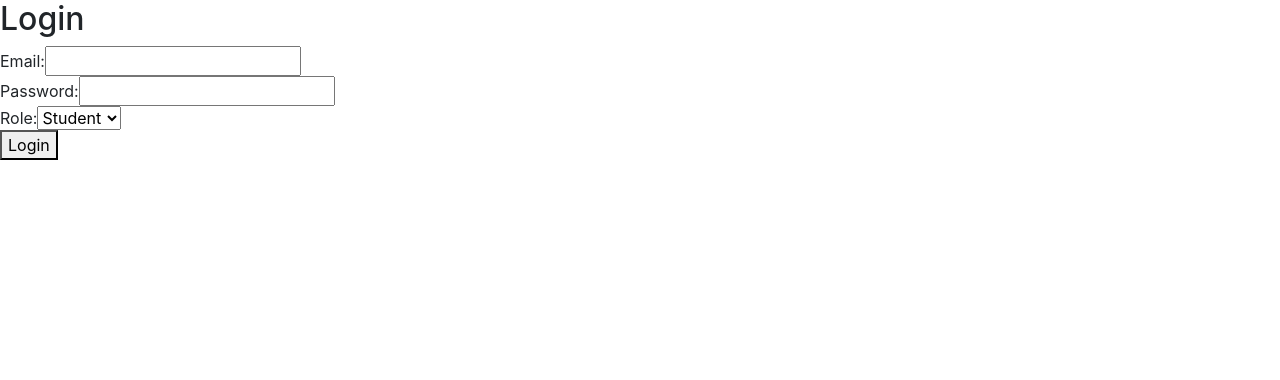
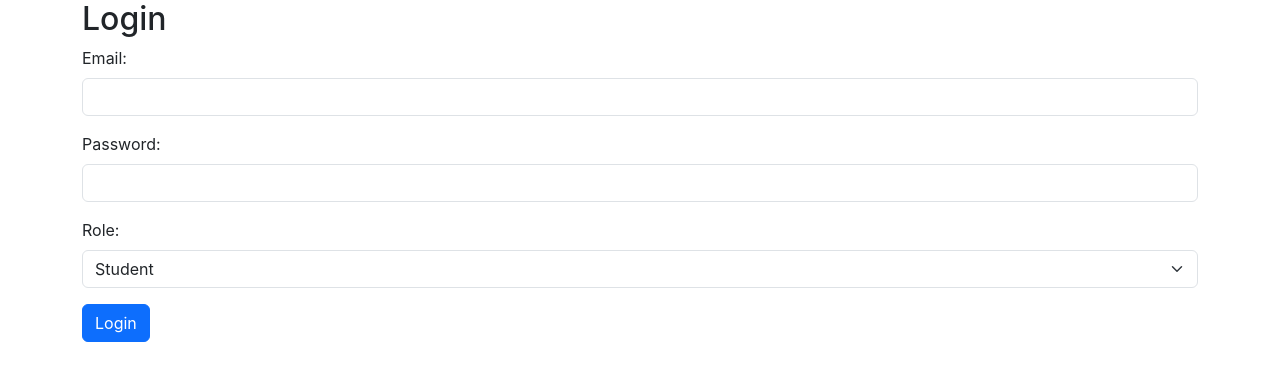
Before and after one commit to hackerhihello/studentblog, a React (Create React App) app: page / in a window 1280 px wide. Shown: the top 380 px of the page. Built offline with nearby package versions, Linux system fonts and the light colour scheme.

Commit message:
update the code

```diff
--- a/src/components/Login.js
+++ b/src/components/Login.js
@@ -41,25 +41,25 @@ const Login = () => {
   };
 
   return (
-    <div>
+    <div className="container">
       <h2>Login</h2>
       <form onSubmit={handleSubmit}>
-        <div>
-          <label>Email:</label>
-          <input type="text" value={email} onChange={(e) => setEmail(e.target.value)} />
+        <div className="mb-3">
+          <label className="form-label">Email:</label>
+          <input type="text" className="form-control" value={email} onChange={(e) => setEmail(e.target.value)} />
         </div>
-        <div>
-          <label>Password:</label>
-          <input type="password" value={password} onChange={(e) => setPassword(e.target.value)} />
+        <div className="mb-3">
+          <label className="form-label">Password:</label>
+          <input type="password" className="form-control" value={password} onChange={(e) => setPassword(e.target.value)} />
         </div>
-        <div>
-          <label>Role:</label>
-          <select value={role} onChange={(e) => setRole(e.target.value)}>
+        <div className="mb-3">
+          <label className="form-label">Role:</label>
+          <select className="form-select" value={role} onChange={(e) => setRole(e.target.value)}>
             <option value="student">Student</option>
             <option value="teacher">Teacher</option>
           </select>
         </div>
-        <button type="submit">Login</button>
+        <button type="submit" className="btn btn-primary">Login</button>
       </form>
     </div>
   );
--- a/src/components/StudentDashboard.js
+++ b/src/components/StudentDashboard.js
@@ -1,9 +1,10 @@
 import React, { useState, useEffect } from 'react';
-import { Link } from 'react-router-dom';
+import { Link, useNavigate } from 'react-router-dom';
 
 const StudentDashboard = () => {
   const [blogs, setBlogs] = useState([]);
   const [email, setEmail] = useState('');
+  const navigate = useNavigate();
 
   useEffect(() => {
     // Fetch student's email from the session storage
@@ -18,13 +19,25 @@ const StudentDashboard = () => {
     // Fetch student's blogs based on email from the backend API
     fetch(`http://localhost:3000/api/student/blogs/${userEmail}`)
       .then(response => response.json())
-      .then(data => setBlogs(data))
+      .then(data => {
+        // Filter out the accepted blogs
+        const acceptedBlogs = data.filter(blog => blog.status === 'accepted');
+        setBlogs(acceptedBlogs);
+      })
       .catch(error => console.error('Error fetching blogs:', error));
   }, []);
+
+  const handleCreateBlog = () => {
+    navigate('/create-blog');
+  };
+
   // console.log(blogs);
   return (
     <div className="container">
       <h2 className="mt-4">Student Dashboard</h2>
+      <div className="d-flex justify-content-end mt-2">
+        <button className="btn btn-primary" onClick={handleCreateBlog}>Create Blog</button>
+      </div>
       <ul className="list-group mt-4">
         {blogs.map(blog => (
           <li key={blog._id} className="list-group-item">
```
Also changed, not shown: src/components/Dashboard.js (deleted, +0 -15 lines).
